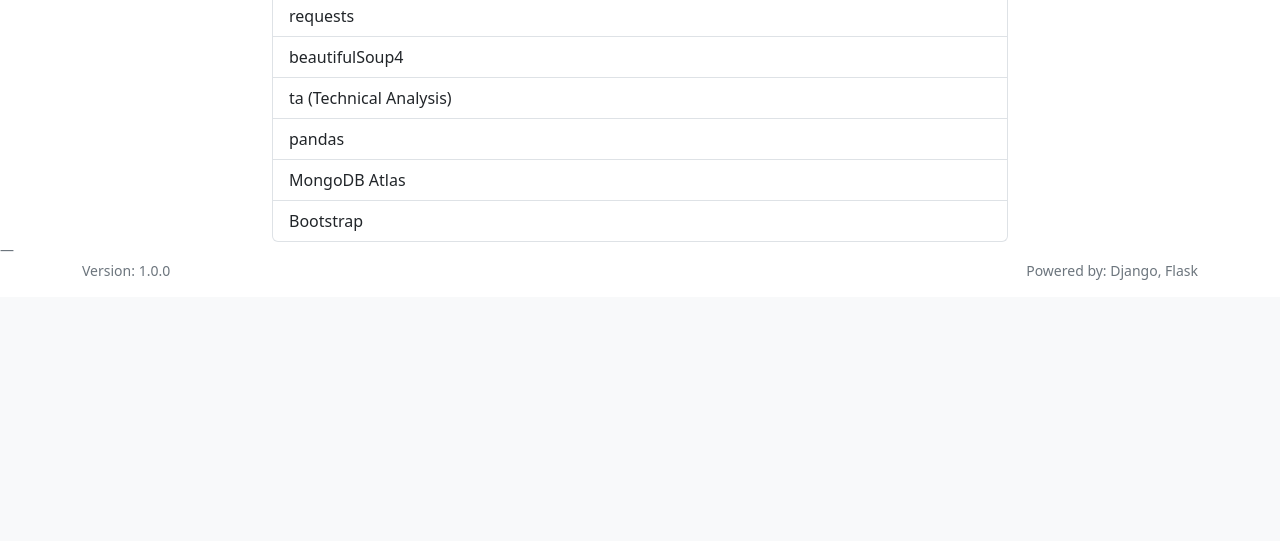
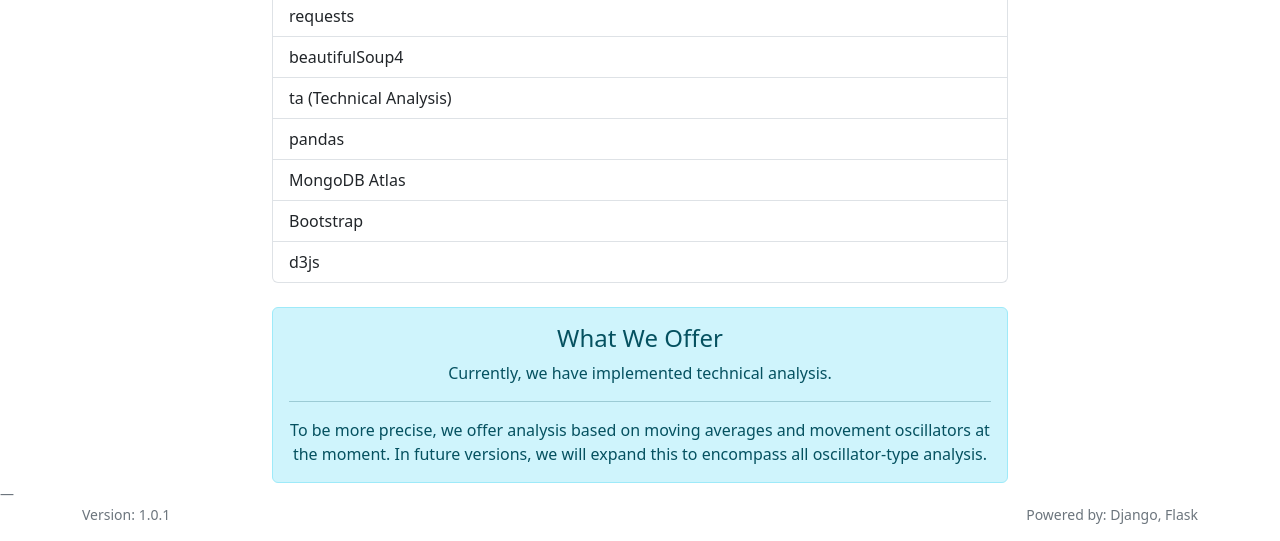
Before and after one commit to MarkoMinovski/django_hw3, a Django app: page /about_us in a window 1280 px wide. Shown: the part 503-1044 px from the top of the page. Before the commit the page ends 783 px from the top, so only its background shows below. Run offline with Django 5.2, Linux system fonts and the light colour scheme.

Commit message:
Light changes to HTML - TODO: introduce serverside rendering for the table

```diff
--- a/templates/MSE_Analyzer/about-us.html
+++ b/templates/MSE_Analyzer/about-us.html
@@ -40,7 +40,20 @@
                 <li class="list-group-item">pandas</li>
                 <li class="list-group-item">MongoDB Atlas</li>
                 <li class="list-group-item">Bootstrap</li>
+                <li class="list-group-item">d3js</li>
         </ul>
+
+        <div class="alert alert-info mt-4 text-center" role="alert">
+            <h4 class="alert-heading">What We Offer</h4>
+            <p>
+                Currently, we have implemented technical analysis.
+            </p>
+            <hr>
+            <p class="mb-0">
+                To be more precise, we offer analysis based on moving averages and movement oscillators at the moment.
+                In future versions, we will expand this to encompass all oscillator-type analysis.
+            </p>
+        </div>
 
     </div>
 </div>
--- a/templates/MSE_Analyzer/index.html
+++ b/templates/MSE_Analyzer/index.html
@@ -37,11 +37,11 @@
         {% endblock %}
     </div>
 
-    <footer class="blockquote-footer fixed-bottom">
+    <footer class="blockquote-footer">
     <div class="container d-flex justify-content-between">
         <div>
             <span>Version:</span>
-            <span>1.0.0</span>
+            <span>1.0.1</span>
         </div>
         <div>
             <span>Powered by:</span>
--- a/templates/MSE_Analyzer/services_graph.html
+++ b/templates/MSE_Analyzer/services_graph.html
@@ -250,19 +250,18 @@
   </div>
 
 
-
     <footer class="blockquote-footer">
     <div class="container d-flex justify-content-between">
         <div>
             <span>Version:</span>
-            <span>1.0.0</span>
+            <span>1.0.1</span>
         </div>
         <div>
             <span>Powered by:</span>
             <span>Django, Flask</span>
         </div>
   </div>
-</footer>
+    </footer>
 
     <script src="https://cdn.jsdelivr.net/npm/bootstrap@5.3.1/dist/js/bootstrap.bundle.min.js"></script>
 </body>
--- a/templates/MSE_Analyzer/services_intro.html
+++ b/templates/MSE_Analyzer/services_intro.html
@@ -52,7 +52,9 @@
     <nav class="navbar navbar-expand-lg navbar-light bg-light">
         <div class="container-fluid">
             <a class="navbar-brand" href="/">MSE_A</a>
-            <button class="navbar-toggler" type="button" data-bs-toggle="collapse" data-bs-target="#navbarNav" aria-controls="navbarNav" aria-expanded="false" aria-label="Toggle navigation">
+            <button class="navbar-toggler" type="button" data-bs-toggle="collapse"
+                    data-bs-target="#navbarNav" aria-controls="navbarNav" aria-expanded="false"
+                    aria-label="Toggle navigation">
                 <span class="navbar-toggler-icon"></span>
             </button>
             <div class="collapse navbar-collapse" id="navbarNav">
@@ -105,7 +107,7 @@
     <div class="container d-flex justify-content-between">
         <div>
             <span>Version:</span>
-            <span>1.0.0</span>
+            <span>1.0.1</span>
         </div>
         <div>
             <span>Powered by:</span>
```
